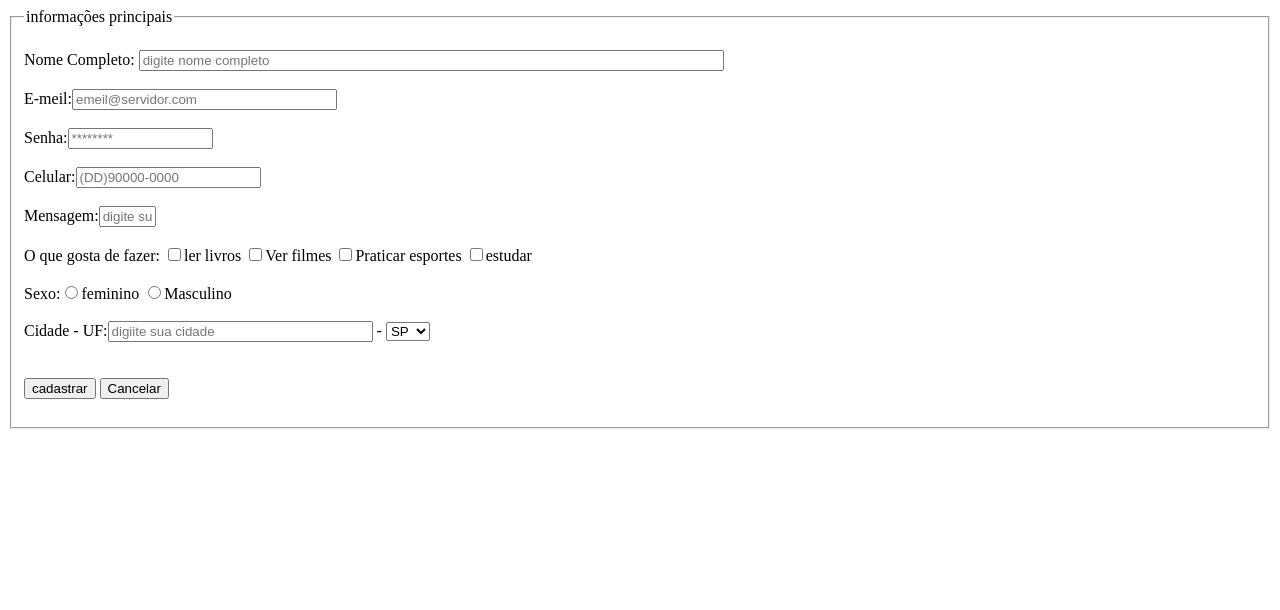
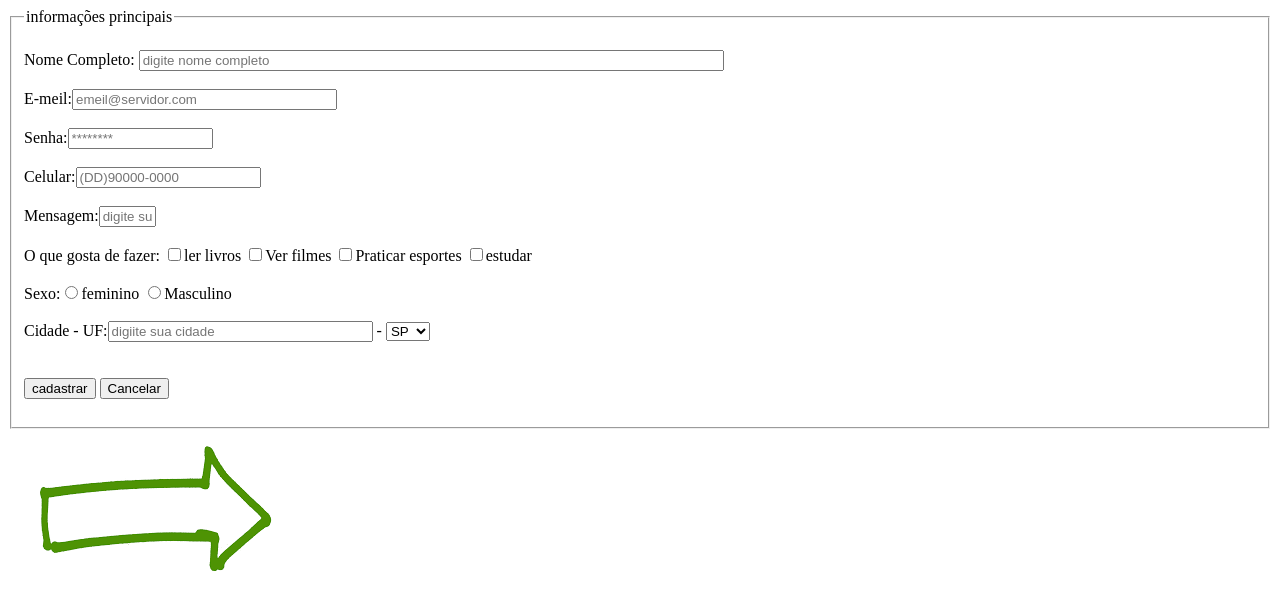
Before and after one commit to yurikoike6/qua16, a plain HTML site: page quartaaula.html in a window 1280 px wide. Drawn offline with Linux system fonts and the light colour scheme.

Commit message:
Add files via upload

```diff
--- a/quartaaula.html
+++ b/quartaaula.html
@@ -43,6 +43,7 @@
 		<br><br>
 
 		</fieldset></form>
+	<a href="index.html"><img src="images.png" width="298" height="169" alt=""/></a>
 
 </body>
 </html>
```
